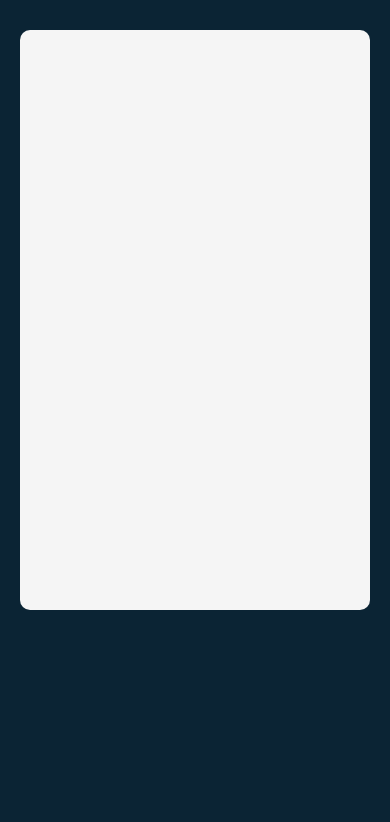
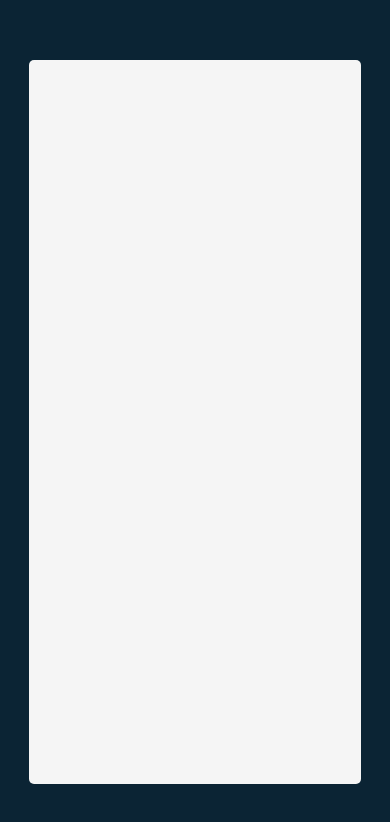
Before and after one commit to cdmain/tenzies, a React (Vite) app: page / in a window 390 px wide. Shown: the top 822 px of the page. Built offline with nearby package versions, Linux system fonts and the light colour scheme.

Commit message:
reconfigured styles for responsive design

```diff
--- a/src/App.css
+++ b/src/App.css
@@ -1,8 +1,6 @@
 
 .page {
-    background-color: rgba(245, 245, 245, 1);
-    height: 100vh;
-    max-height: 580px;
-    border-radius: 10px;
-    margin: 30px 20px;
+    background-color: #F5F5F5;
+    height: 100%;
+    border-radius: 5px;
 }
--- a/src/App.jsx
+++ b/src/App.jsx
@@ -1,5 +1,5 @@
 import './App.css'
-import Main from "./Main.jsx"
+import Main from "./components/Main.jsx"
 
 export default function App() {
   return (
--- a/src/index.css
+++ b/src/index.css
@@ -4,5 +4,18 @@
 
 body {
   margin: 0;
-  background-color:rgba(11, 36, 52, 1);
+  background-color: #0B2434;
+  padding: 20px;
+  height: 100vh;
+  display: flex;
+  flex-direction: column;
+  justify-content: center;
+  align-items: center;
 }
+
+#root {
+  height: 100%;
+  width: 100%;
+  max-height: 90%;
+  max-width: 95%;
+}
```
Also changed, not shown: src/components/Main.jsx (renamed from src/Main.jsx).
